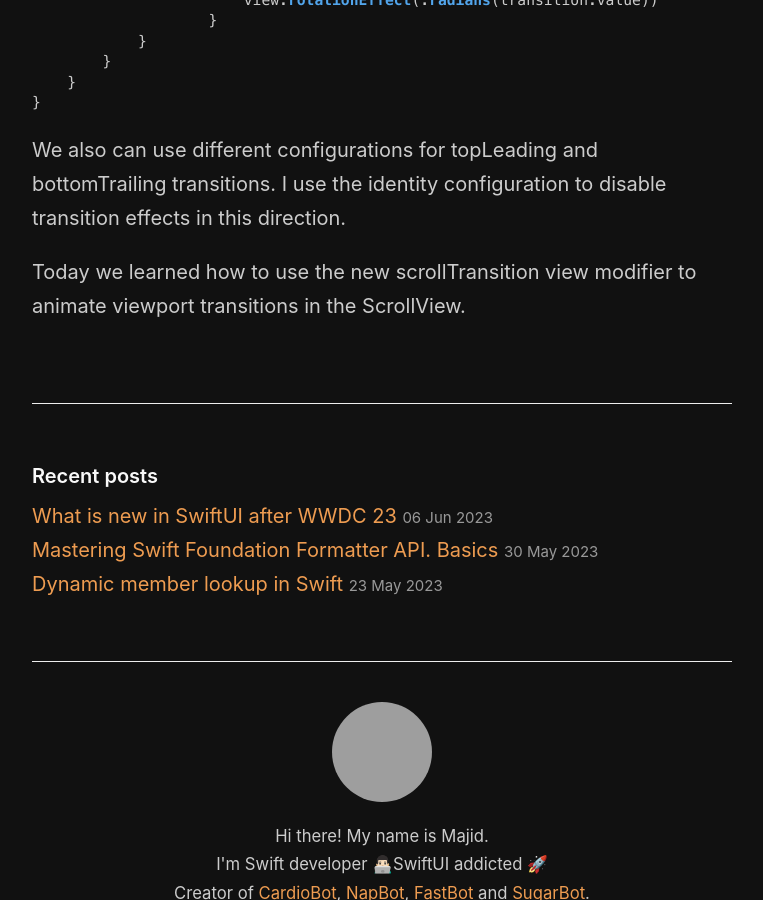
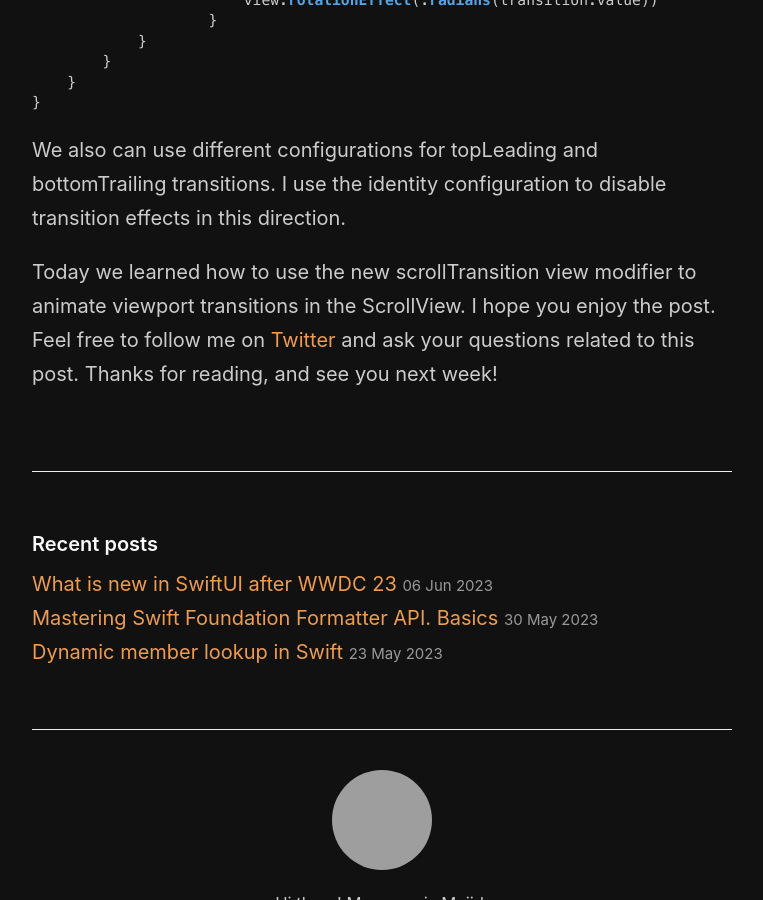
Before and after one commit to mecid/mecid.github.io, a Jekyll site: the page built from _posts/2023-06-13-mastering-scrollview-in-swiftui-transitions.md, in a window 1280 px wide and 900 px high, scrolled down 2804 px, cut to the strip 0-900 px from the top of the window. Shown: the whole strip, without its empty margins (258-1021 px from the left). Built offline with Jekyll 4.4.1, drawn with Linux system fonts in a browser that asks for light colours; grey boxes are pictures that could not be loaded.

Commit message:
conclusion added to the scroll transition post

```diff
--- a/_posts/2023-06-13-mastering-scrollview-in-swiftui-transitions.md
+++ b/_posts/2023-06-13-mastering-scrollview-in-swiftui-transitions.md
@@ -97,4 +97,4 @@
 
 We also can use different configurations for topLeading and bottomTrailing transitions. I use the identity configuration to disable transition effects in this direction.
 
-Today we learned how to use the new scrollTransition view modifier to animate viewport transitions in the ScrollView.
+Today we learned how to use the new scrollTransition view modifier to animate viewport transitions in the ScrollView. I hope you enjoy the post. Feel free to follow me on [Twitter](https://twitter.com/mecid) and ask your questions related to this post. Thanks for reading, and see you next week!
```
